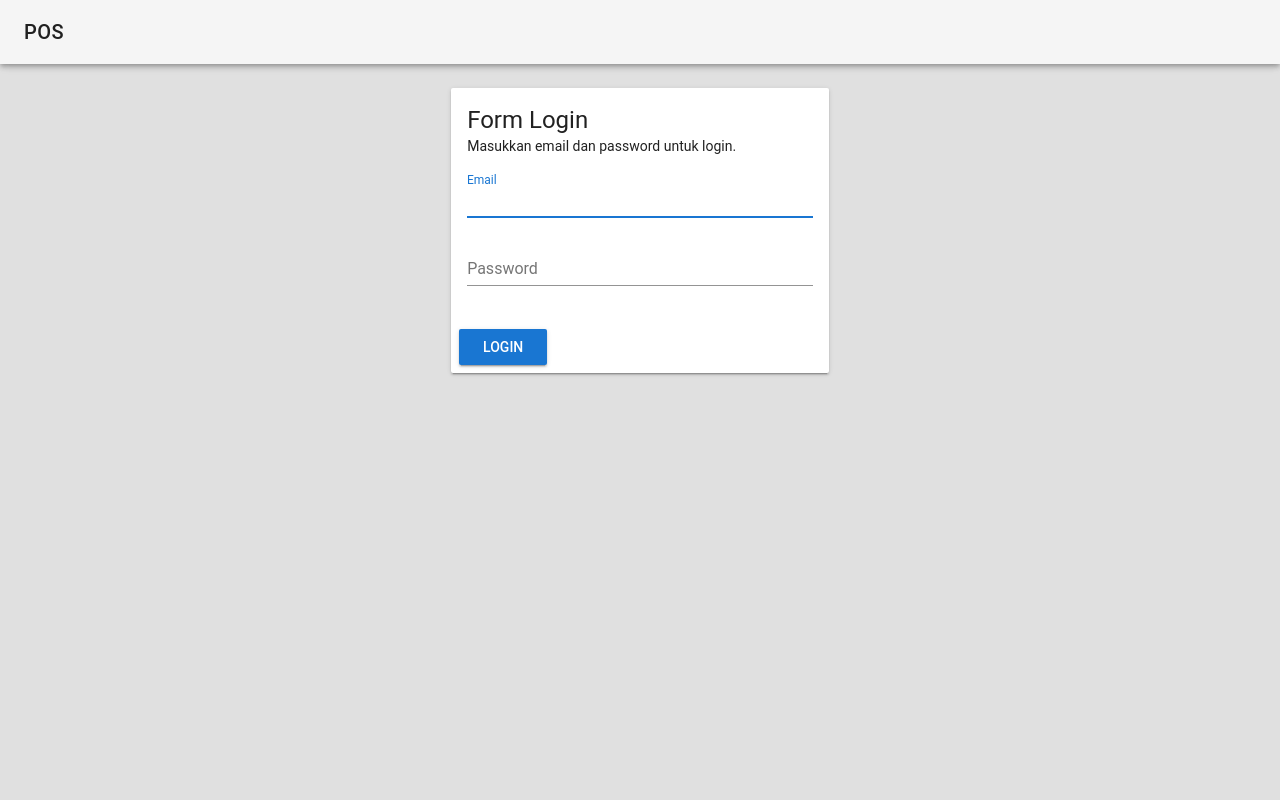
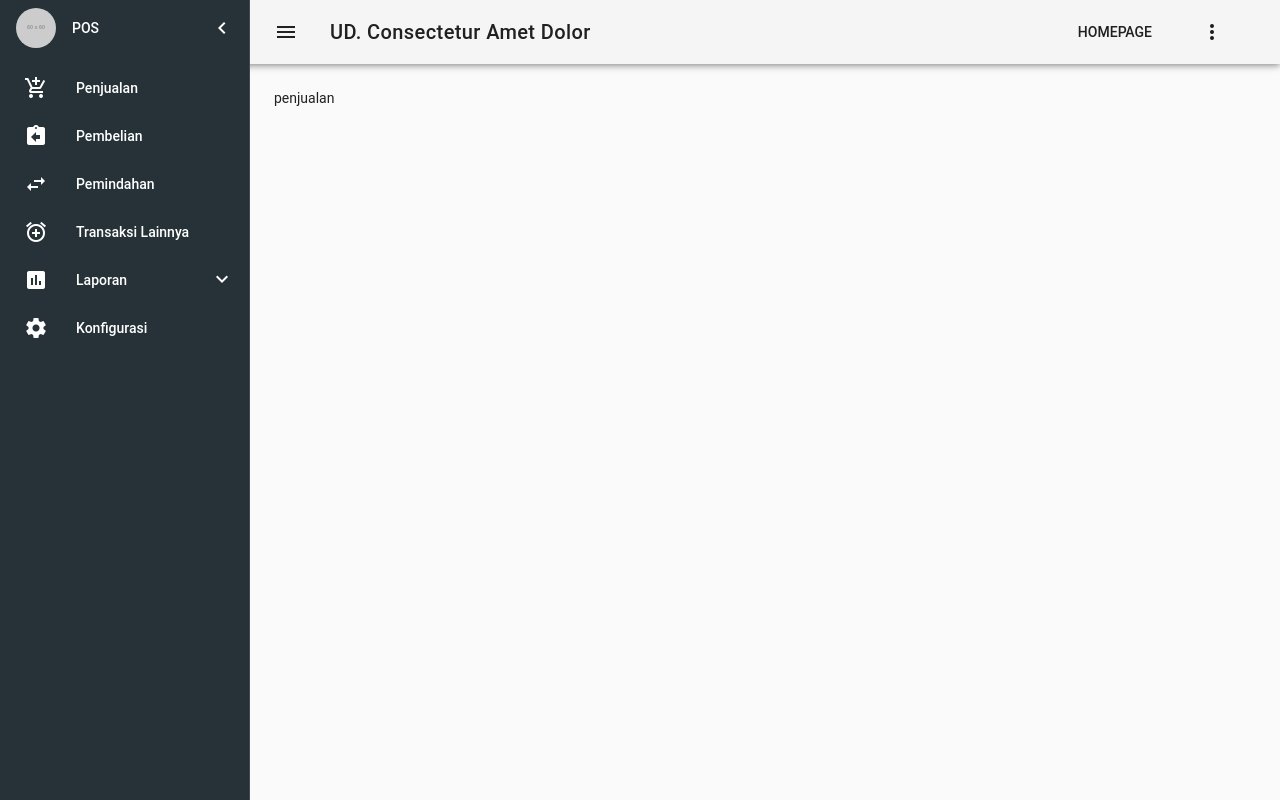
Before and after one commit to andyprasetya/pos-desktop, a Vue app: page /#/penjualan in a window 1280 px wide. Before the commit this address led to /#/. Built offline with nearby package versions, Linux system fonts and the light colour scheme; a web font is replaced by a local one; what vue-resource would draw is missing.

Commit message:
+ Update icon on sidenav

```diff
--- a/src/components/layout/Sidenav.vue
+++ b/src/components/layout/Sidenav.vue
@@ -70,27 +70,27 @@
     return {
       items: [
         {
-          icon: 'local_activity',
+          icon: 'add_shopping_cart',
           title: 'Penjualan',
           name: 'penjualan'
         },
         {
-          icon: 'school',
+          icon: 'assignment_return',
           title: 'Pembelian',
           name: 'pembelian'
         },
         {
-          icon: 'directions_run',
+          icon: 'swap_horiz',
           title: 'Pemindahan',
           name: 'pemindahan'
         },
         {
-          icon: 'healing',
+          icon: 'alarm_add',
           title: 'Transaksi Lainnya',
           name: 'transaksi-lainnya'
         },
         {
-          icon: 'content_cut',
+          icon: 'assessment',
           title: 'Laporan',
           name: 'laporan',
           items: [
@@ -100,7 +100,7 @@
           ]
         },
         {
-          icon: 'local_offer',
+          icon: 'settings',
           title: 'Konfigurasi',
           name: 'konfigurasi'
         }
```
